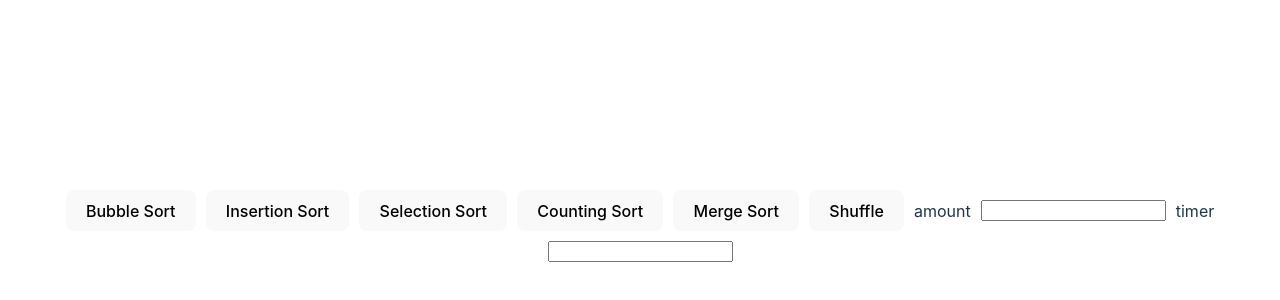
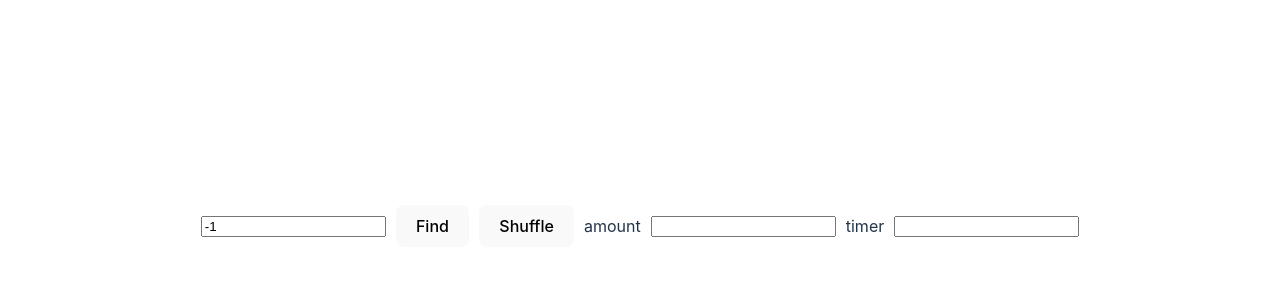
Before and after one commit to GeorgeSedhom0/visualSorting, a React (Vite) app in the folder visualSorting/: page /search in a window 1280 px wide. Shown: the part 184-484 px from the top of the page. Built offline with nearby package versions, Linux system fonts and the light colour scheme.

Commit message:
added searching also visualized

```diff
--- a/visualSorting/package.json
+++ b/visualSorting/package.json
@@ -10,7 +10,8 @@
   },
   "dependencies": {
     "react": "^18.2.0",
-    "react-dom": "^18.2.0"
+    "react-dom": "^18.2.0",
+    "react-router-dom": "^6.6.1"
   },
   "devDependencies": {
     "@types/react": "^18.0.26",
--- a/visualSorting/src/App.tsx
+++ b/visualSorting/src/App.tsx
@@ -1,113 +1,33 @@
-import { useState } from "react";
-import "./App.css";
-import {
-  bubbleSort,
-  insertionSort,
-  selectionSort,
-  countingSort,
-  mergeSort,
-} from "./sorting/sortings";
+import Sorting from "./Sorting";
+import Search from "./Search";
+import { BrowserRouter, Routes, Route, Link } from "react-router-dom";
 
-function App() {
-  const [arr, setArr] = useState([0]);
-  const [speed, setSpeed] = useState(5);
-  // create array with random values
-
-  const createArray = (length: number) => {
-    const newArr: number[] = [];
-    for (let i = 0; i < length; i++) {
-      newArr.push(Math.floor(Math.random() * length));
-    }
-    setArr(newArr);
-  };
-
-  const shuffle = () => {
-    const newArr = [...arr];
-    for (let i = newArr.length - 1; i > 0; i--) {
-      const j = Math.floor(Math.random() * (i + 1));
-      const temp = newArr[i];
-      newArr[i] = newArr[j];
-      newArr[j] = temp;
-    }
-    setArr(newArr);
-  };
-
+const App = () => {
   return (
-    <div
-      style={{
-        display: "flex",
-        alignItems: "center",
-        justifyContent: "center",
-        flexWrap: "wrap",
-        height: "100%",
-        width: "100vw",
-        margin: "0",
-        padding: "0",
-        // gap: "1px",
-      }}
-    >
-      {/* create colums from the array arr with height from the value*/}
-      {arr.map((value, index) => (
-        <div
-          key={index}
-          style={{
-            height: `${(value / arr.length) * 300}px`,
-            width: `${100 / arr.length}%`,
-            backgroundColor: "lightgray",
-            // border: "1px solid white",
-          }}
+    // route to Sorting component
+    <BrowserRouter>
+      <Routes>
+        <Route path="/sort" element={<Sorting />} />
+        <Route path="/search" element={<Search />} />
+        <Route
+          path="/"
+          element={
+            <div className="app">
+              {/* link to /sort */}
+              <button>
+                <Link to="/sort">Sorting</Link>
+              </button>
+              {/* link to /search */}
+              <button>
+                <Link to="/search">Search</Link>
+              </button>
+            </div>
+          }
         />
-      ))}
-      <div
-        style={{
-          display: "flex",
-          justifyContent: "center",
-          alignItems: "center",
-          width: "100%",
-          gap: "10px",
-          marginTop: "20px",
-          flexWrap: "wrap",
-        }}
-      >
-        <button onClick={() => bubbleSort(arr, setArr, speed)}>
-          Bubble Sort
-        </button>
-        <button onClick={() => insertionSort(arr, setArr, speed)}>
-          Insertion Sort
-        </button>
-        <button onClick={() => selectionSort(arr, setArr, speed)}>
-          Selection Sort
-        </button>
-        <button onClick={() => countingSort(arr, setArr, speed)}>
-          Counting Sort
-        </button>
-        <button onClick={() => mergeSort(arr, setArr, speed)}>
-          Merge Sort
-        </button>
-        <button onClick={shuffle}>Shuffle</button>
-        amount
-        <input
-          type="number"
-          onChange={(e) => {
-            const value = parseInt(e.target.value);
-            if (value > 0) {
-              createArray(value);
-            }
-          }}
-        />
-        timer
-        <input
-          type="number"
-          onChange={(e) => {
-            const value = parseInt(e.target.value);
-            if (value > 0) {
-              setSpeed(value);
-            }
-          }}
-        />
-      </div>
-    </div>
+        <Route path="*" element={<h1>404 - Not Found!</h1>} />
+      </Routes>
+    </BrowserRouter>
   );
-}
+};
 
 export default App;
--- /dev/null
+++ b/visualSorting/src/Search.tsx
@@ -0,0 +1,117 @@
+import { useState } from "react";
+import { linierSearch } from "./sorting/searching";
+
+interface value {
+  value: number;
+  color: string;
+}
+const Search = () => {
+  const [arr, setArr] = useState([{ value: 0, color: "lightgray" }]);
+  const [speed, setSpeed] = useState(5);
+  const [target, setTarget] = useState(-1);
+  // create array with random values
+
+  const createArray = (length: number) => {
+    const newArr: value[] = [];
+    for (let i = 0; i < length; i++) {
+      const value = {
+        value: Math.floor(Math.random() * length),
+        color: "lightgray",
+      };
+      newArr.push(value);
+    }
+    setArr(newArr);
+  };
+
+  const shuffle = () => {
+    const newArr = [...arr];
+    for (let i = newArr.length - 1; i > 0; i--) {
+      const j = Math.floor(Math.random() * (i + 1));
+      const temp = newArr[i];
+      newArr[i] = newArr[j];
+      newArr[j] = temp;
+    }
+    setArr(newArr);
+  };
+
+  return (
+    <div
+      style={{
+        display: "flex",
+        alignItems: "center",
+        justifyContent: "center",
+        flexWrap: "wrap",
+        height: "100%",
+        width: "100vw",
+        margin: "0",
+        padding: "0",
+        // gap: "1px",
+      }}
+    >
+      {/* create colums from the array arr with height from the value*/}
+      {arr.map((value, index) => (
+        <div
+          key={index}
+          style={{
+            height: `${(value.value / arr.length) * 300}px`,
+            width: `${100 / arr.length}%`,
+            backgroundColor: value.color,
+            // border: "1px solid white",
+          }}
+        />
+      ))}
+      <div
+        style={{
+          display: "flex",
+          justifyContent: "center",
+          alignItems: "center",
+          width: "100%",
+          gap: "10px",
+          marginTop: "20px",
+          flexWrap: "wrap",
+        }}
+      >
+        <input
+          type="number"
+          value={target}
+          onChange={(e) => {
+            const value = parseInt(e.target.value);
+            if (value > -10) {
+              setTarget(value);
+            }
+          }}
+        />
+        <button
+          onClick={() => {
+            linierSearch(arr, setArr, target, speed);
+          }}
+        >
+          Find
+        </button>
+        <button onClick={shuffle}>Shuffle</button>
+        amount
+        <input
+          type="number"
+          onChange={(e) => {
+            const value = parseInt(e.target.value);
+            if (value > 0) {
+              createArray(value);
+            }
+          }}
+        />
+        timer
+        <input
+          type="number"
+          onChange={(e) => {
+            const value = parseInt(e.target.value);
+            if (value > 0) {
+              setSpeed(value);
+            }
+          }}
+        />
+      </div>
+    </div>
+  );
+};
+
+export default Search;
--- /dev/null
+++ b/visualSorting/src/Sorting.tsx
@@ -0,0 +1,113 @@
+import { useState } from "react";
+import "./App.css";
+import {
+  bubbleSort,
+  insertionSort,
+  selectionSort,
+  countingSort,
+  mergeSort,
+} from "./sorting/sortings";
+
+const Sorting = () => {
+  const [arr, setArr] = useState([0]);
+  const [speed, setSpeed] = useState(5);
+  // create array with random values
+
+  const createArray = (length: number) => {
+    const newArr: number[] = [];
+    for (let i = 0; i < length; i++) {
+      newArr.push(Math.floor(Math.random() * length));
+    }
+    setArr(newArr);
+  };
+
+  const shuffle = () => {
+    const newArr = [...arr];
+    for (let i = newArr.length - 1; i > 0; i--) {
+      const j = Math.floor(Math.random() * (i + 1));
+      const temp = newArr[i];
+      newArr[i] = newArr[j];
+      newArr[j] = temp;
+    }
+    setArr(newArr);
+  };
+
+  return (
+    <div
+      style={{
+        display: "flex",
+        alignItems: "center",
+        justifyContent: "center",
+        flexWrap: "wrap",
+        height: "100%",
+        width: "100vw",
+        margin: "0",
+        padding: "0",
+        // gap: "1px",
+      }}
+    >
+      {/* create colums from the array arr with height from the value*/}
+      {arr.map((value, index) => (
+        <div
+          key={index}
+          style={{
+            height: `${(value / arr.length) * 300}px`,
+            width: `${100 / arr.length}%`,
+            backgroundColor: "lightgray",
+            // border: "1px solid white",
+          }}
+        />
+      ))}
+      <div
+        style={{
+          display: "flex",
+          justifyContent: "center",
+          alignItems: "center",
+          width: "100%",
+          gap: "10px",
+          marginTop: "20px",
+          flexWrap: "wrap",
+        }}
+      >
+        <button onClick={() => bubbleSort(arr, setArr, speed)}>
+          Bubble Sort
+        </button>
+        <button onClick={() => insertionSort(arr, setArr, speed)}>
+          Insertion Sort
+        </button>
+        <button onClick={() => selectionSort(arr, setArr, speed)}>
+          Selection Sort
+        </button>
+        <button onClick={() => countingSort(arr, setArr, speed)}>
+          Counting Sort
+        </button>
+        <button onClick={() => mergeSort(arr, setArr, speed)}>
+          Merge Sort
+        </button>
+        <button onClick={shuffle}>Shuffle</button>
+        amount
+        <input
+          type="number"
+          onChange={(e) => {
+            const value = parseInt(e.target.value);
+            if (value > 0) {
+              createArray(value);
+            }
+          }}
+        />
+        timer
+        <input
+          type="number"
+          onChange={(e) => {
+            const value = parseInt(e.target.value);
+            if (value > 0) {
+              setSpeed(value);
+            }
+          }}
+        />
+      </div>
+    </div>
+  );
+};
+
+export default Sorting;
--- /dev/null
+++ b/visualSorting/src/sorting/searching.ts
@@ -0,0 +1,38 @@
+interface value {
+  value: number;
+  color: string;
+}
+
+export const linierSearch = (
+  arr: value[],
+  setArr: (arr: value[]) => void,
+  target: number,
+  speed: number
+) => {
+  console.log("linier search", target, arr);
+
+  // reset color
+
+  for (let i = 0; i < arr.length; i++) {
+    arr[i].color = "lightgray";
+  }
+
+  setArr([...arr]);
+
+  let i = 0;
+  const search = () => {
+    if (i < arr.length) {
+      if (arr[i].value === target) {
+        arr[i].color = "green";
+        setArr([...arr]);
+      } else {
+        arr[i].color = "red";
+        setArr([...arr]);
+      }
+      i++;
+      setTimeout(search, speed);
+    }
+  };
+
+  search();
+};
```
Also changed, not shown: 1 other file (tests, documents, lock files or other folders).
